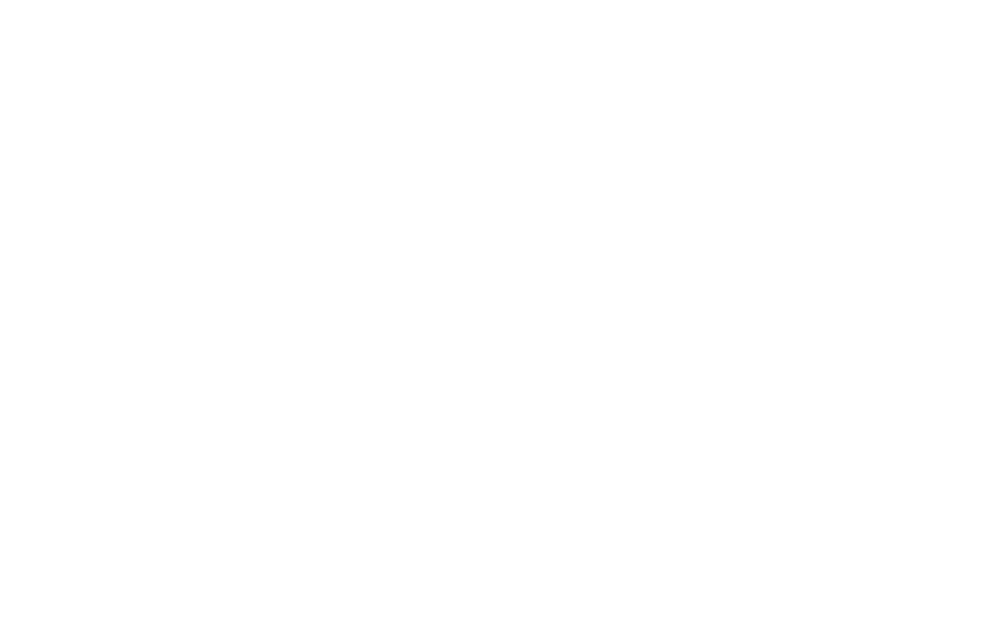
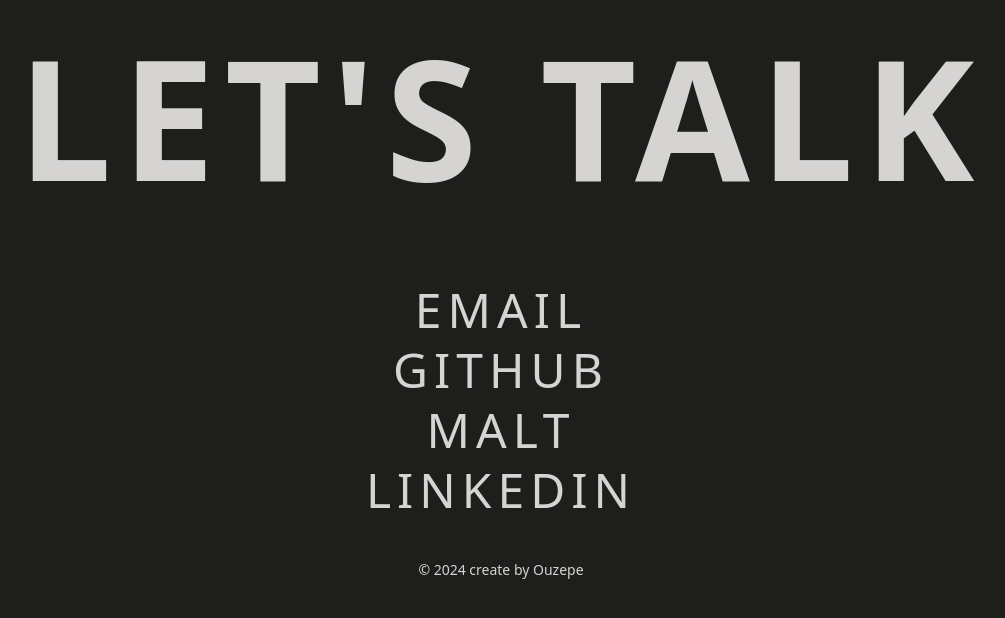
Before and after one commit to ouzepe/portfolio_v4, a Next.js app: page / in a window 1280 px wide. Shown: the part 126-744 px from the top of the page, without its empty margins (139-1144 px from the left). Built offline with nearby package versions, Linux system fonts and the light colour scheme.

Commit message:
footer components

```diff
--- a/app/globals.css
+++ b/app/globals.css
@@ -2,26 +2,15 @@
 @tailwind components;
 @tailwind utilities;
 
-:root {
-  --background: #ffffff;
-  --foreground: #171717;
+* {
+  margin: 0;
+  padding: 0;
+  box-sizing: border-box;
 }
-
-@media (prefers-color-scheme: dark) {
-  :root {
-    --background: #0a0a0a;
-    --foreground: #ededed;
-  }
+body {
+  background-color: #1e1e1c;
+  color: #d5d4d3;
 }
-
-body {
-  color: var(--foreground);
-  background: var(--background);
-  font-family: Arial, Helvetica, sans-serif;
+::-webkit-scrollbar {
+  overflow-y: hidden;
 }
-
-@layer utilities {
-  .text-balance {
-    text-wrap: balance;
-  }
-}
--- a/app/page.tsx
+++ b/app/page.tsx
@@ -1,3 +1,9 @@
+import Footer from "~/components/Footer";
+
 export default function Home() {
-  return <main></main>;
+  return (
+    <main className='h-[100dvh]'>
+      <Footer />
+    </main>
+  );
 }
--- /dev/null
+++ b/components/Footer.tsx
@@ -0,0 +1,40 @@
+import { LinkSocials } from "data/LinkSocials";
+import Link from "next/link";
+import React from "react";
+
+function Footer() {
+  return (
+    <footer className='flex justify-center  lg:h-[100dvh] w-full'>
+      <div className='mt-[20dvh] flex flex-col items-center '>
+        <h1 className='font-bold text-[10dvw] lg:text-[13dvw] leading-[13dvw] tracking-[0px] lg:tracking-[10px] uppercase'>
+          let&apos;s talk
+        </h1>
+        <div className='flex flex-col mt-[6dvh] lg:mt-[10dvh] items-center'>
+          {LinkSocials.map((link, index) => (
+            <Link
+              key={index}
+              href={link.href}
+              target={link.target}
+              className='uppercase cursor-pointer font-light text-[4dvh] lg:text-[6dvh]  lg:leading-[60px] 2xl:leading-[90px]  tracking-[4px] lg:tracking-[6px] hover:text-hoverColor hover:delay-75 hover:duration-300 hover:ease-in-out'
+            >
+              {link.text}
+            </Link>
+          ))}
+        </div>
+        <span className='mt-10'>
+          <p className='text-sm'>
+            © 2024 create by{" "}
+            <a
+              href='/'
+              className='hover:text-hoverColor hover:delay-75 hover:duration-300 hover:ease-in-out cursor-pointer'
+            >
+              Ouzepe
+            </a>
+          </p>
+        </span>
+      </div>
+    </footer>
+  );
+}
+
+export default Footer;
--- /dev/null
+++ b/data/LinkSocials.ts
@@ -0,0 +1,14 @@
+export const LinkSocials = [
+  { href: "mailto:o_jeanlouis@hetic.eu", text: "email", target: "" },
+  { href: "https://github.com/ouzepe", text: "github", target: "_blank" },
+  {
+    href: "https://www.malt.fr/profile/ouzepejeanlouis",
+    text: "malt",
+    target: "_blank",
+  },
+  {
+    href: "https://www.linkedin.com/in/ouzepe-jean-louis/",
+    text: "linkedin",
+    target: "_blank",
+  },
+];
--- a/tailwind.config.ts
+++ b/tailwind.config.ts
@@ -9,8 +9,8 @@
   theme: {
     extend: {
       colors: {
-        background: "var(--background)",
-        foreground: "var(--foreground)",
+        textColor: "#d5d4d3",
+        hoverColor: "#333331",
       },
     },
   },
```
Also changed, not shown: tsconfig.json (+20 -4 lines).
